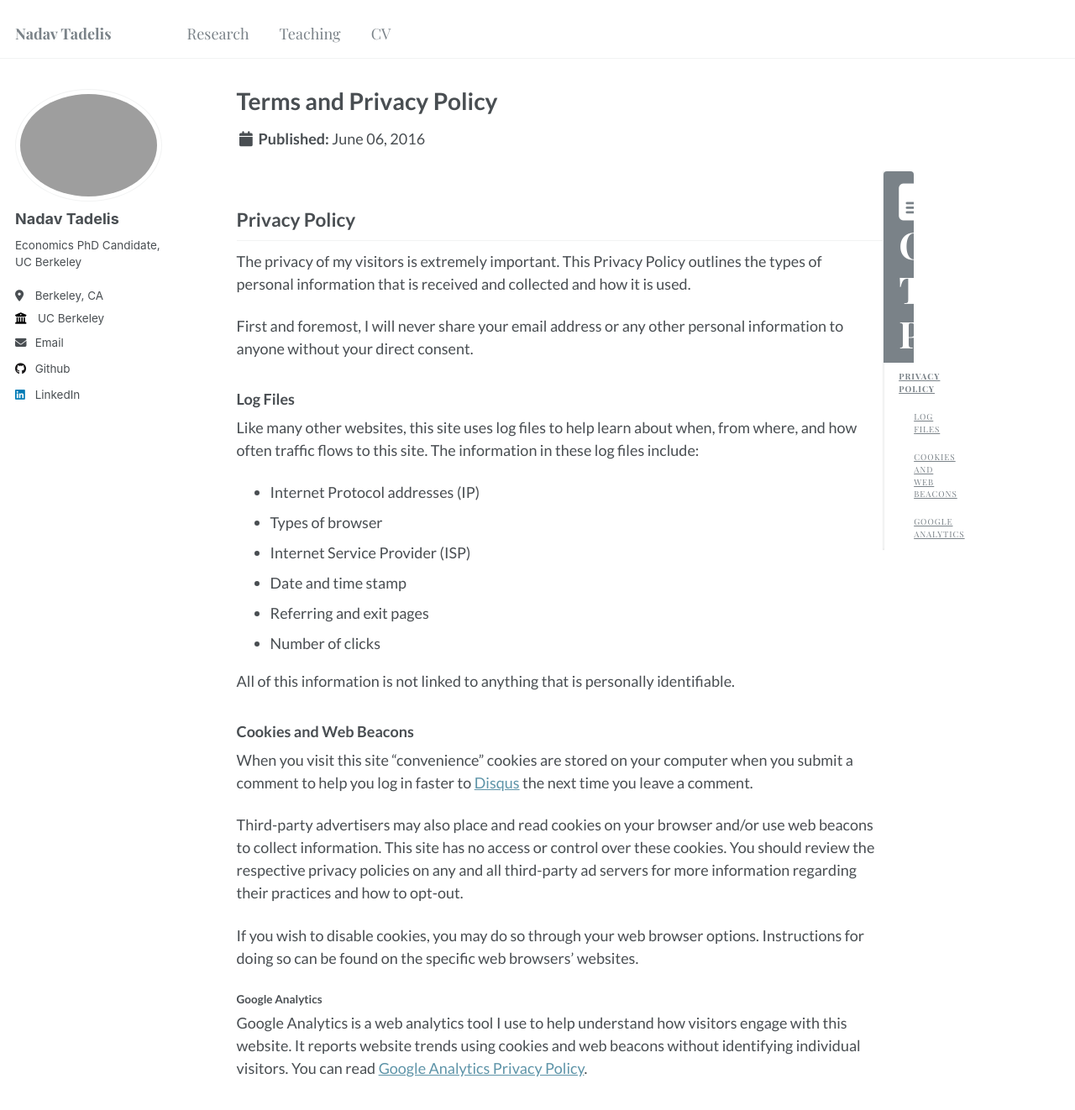
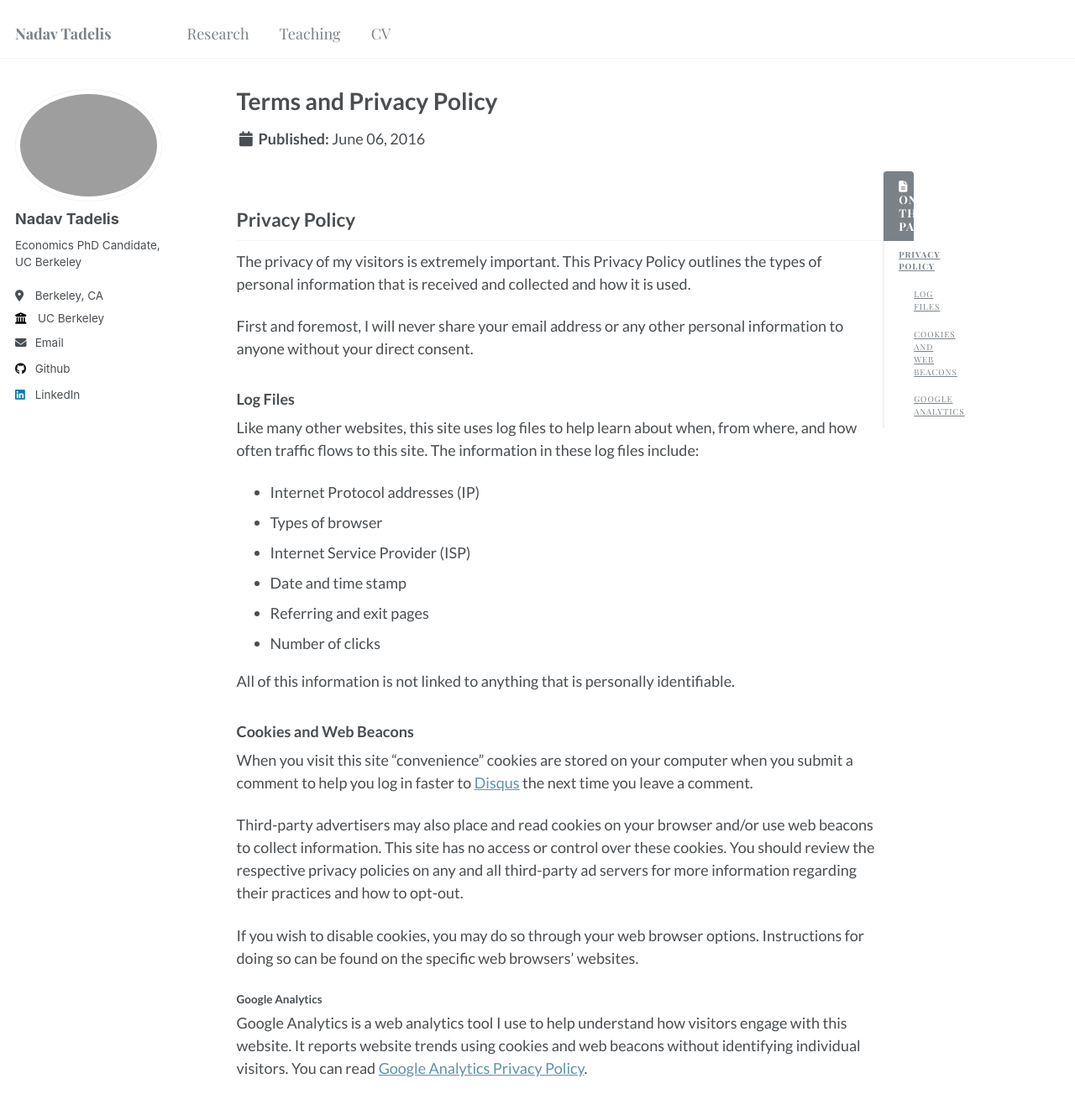
Before and after one commit to nadavtadelis/nadavtadelis.github.io, a Jekyll site: the page built from _pages/terms.md, in a window 1280 px wide and 1400 px high. Shown: the top 1322 px of the window at 84% size. Built offline with Jekyll 4.4.1, drawn with Linux system fonts in a browser that asks for light colours; some web fonts are replaced.

Commit message:
Resetting font sizes

```diff
--- a/_sass/_navigation.scss
+++ b/_sass/_navigation.scss
@@ -352,7 +352,6 @@
   padding: 0.5rem 1rem;
   /* font-family: $sans-serif-narrow; */
   font-family: $PlayfairDisplay;
-  /*font-size: $type-size-5;*/
   font-size: $type-size-5;
   font-weight: bold;
 }
@@ -363,7 +362,6 @@
   padding: 0.5rem 0;
   /* font-family: $sans-serif-narrow; */
   font-family: $PlayfairDisplay;
-  /*font-size: $type-size-6;*/
   font-size: $type-size-6;
   font-weight: bold;
   text-transform: uppercase;
@@ -387,8 +385,7 @@
 
   .nav__title {
     color: #fff;
-    /*font-size: $type-size-6;*/
-    font-size: $type-size-1;
+    font-size: $type-size-6;
     background: $primary-color;
     border-top-left-radius: $border-radius;
     border-top-right-radius: $border-radius;
```
